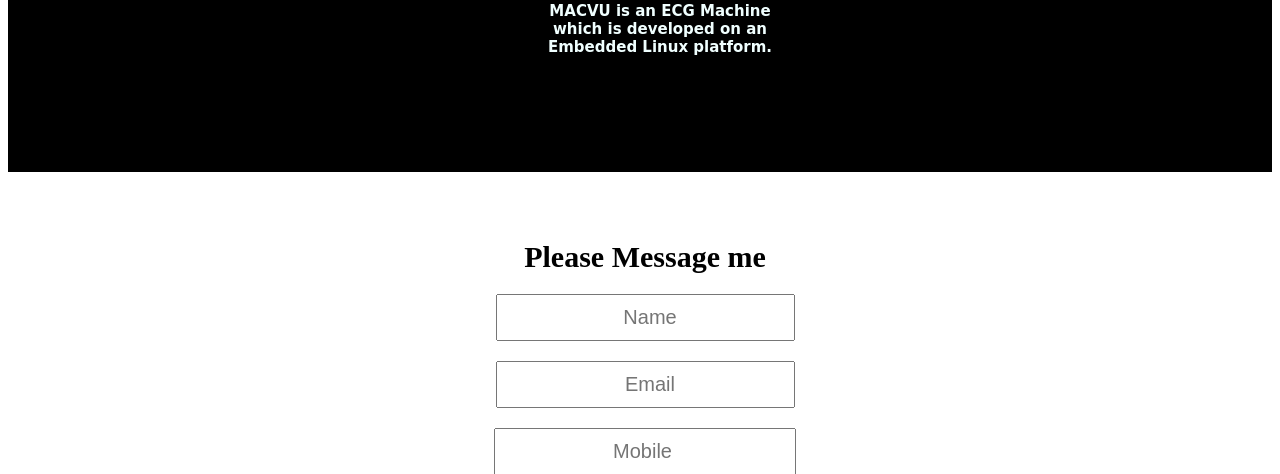
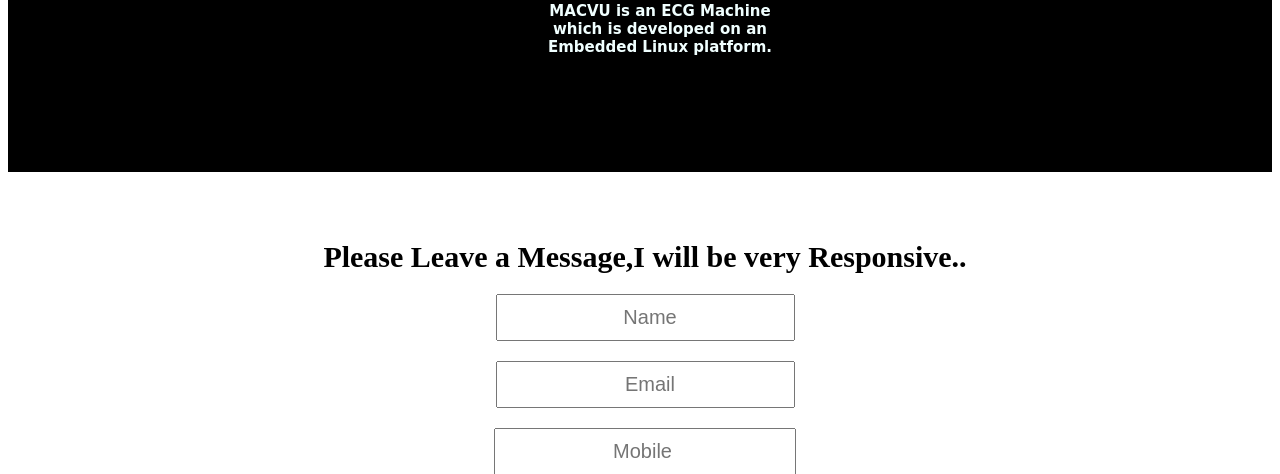
Before and after one commit to trinadhravuri/check, a Django app: page / in a window 1280 px wide. Shown: the part 4018-4492 px from the top of the page. Run offline with Django 4.2, Linux system fonts and the light colour scheme; data comes from the database, SQL or seed files in the repository; both versions use the stored data as it was after the commit.

Commit message:
final checks

```diff
--- a/mypage/templates/contactme.html
+++ b/mypage/templates/contactme.html
@@ -39,7 +39,7 @@
         }
 </style>
 <section class="form-control">
-    <h1 class="heading">Please Message me</h1>
+    <h1 class="heading">Please Message me, I Will be responce soon.</h1>
 <form method="POST">
     {% csrf_token %}
     {% for field in form %}
--- a/mypage/templates/home.html
+++ b/mypage/templates/home.html
@@ -279,9 +279,9 @@
     <h2>I have worked in multiple domains:</h2>
     <ul class="links">
         <li><a href="{% url 'python-dev' %}">Python Development</a></li>
-        <li><a href="">Automation Testing</a></li>
-        <li><a href="">Manual Testing</a></li>
-        <li><a href="">System Adminstration</a></li>
+        <li><a href="{% url 'allprojects' %}">Automation Testing</a></li>
+        <li><a href="{% url 'allprojects' %}">Manual Testing</a></li>
+        <li><a href="{% url 'allprojects' %}">System Adminstration</a></li>
     </ul>
     <h2>I am very interested in Python Development</h2>
     <h2>My Education Details</h2>
@@ -350,7 +350,7 @@
 </section>
 <br>
 <section class="form-control">
-    <h1 class="heading">Please Message me</h1>
+    <h1 class="heading">Please Leave a Message,I will be very Responsive..</h1>
     <form method="POST">
     {% csrf_token %}
     {% for field in form %}
--- a/mypage/templates/singleproject.html
+++ b/mypage/templates/singleproject.html
@@ -49,6 +49,7 @@
     }
     .single-project-skills ul{
         display: flex;
+        flex-wrap: wrap;
         text-align: center;
         justify-content: center;
         margin: 20px;
@@ -58,6 +59,8 @@
         margin: 20px;
         padding: 20px;
         list-style: none;
+        text-align: center;
+        justify-content: space-around;
     }
     .single-project-skills ul li a{
         margin: 20px;
--- a/mypage/views.py
+++ b/mypage/views.py
@@ -17,7 +17,7 @@ def home(request):
         form = EnquiryForm(request.POST)
         if form.is_valid():
             form.save()
-            messages.success(request,'Enquiry submitted successfully.Thank You.')
+            messages.success(request,'Enquiry submitted successfully.Thank You.I will reply or contact you soon..Good Day.')
             return redirect('enqsuc')
     context ={
         'form':form,
@@ -60,7 +60,7 @@ def contactme(request):
         form = EnquiryForm(request.POST)
         if form.is_valid():
             form.save()
-            messages.success(request,'Enquiry submitted successfully.Thank You.')
+            messages.success(request,'Enquiry submitted successfully.Thank You.I will reply or contact you soon..Good Day.')
             return redirect('enqsuc')
     context ={
         'form':form
```
Also changed, not shown: db.sqlite3.
